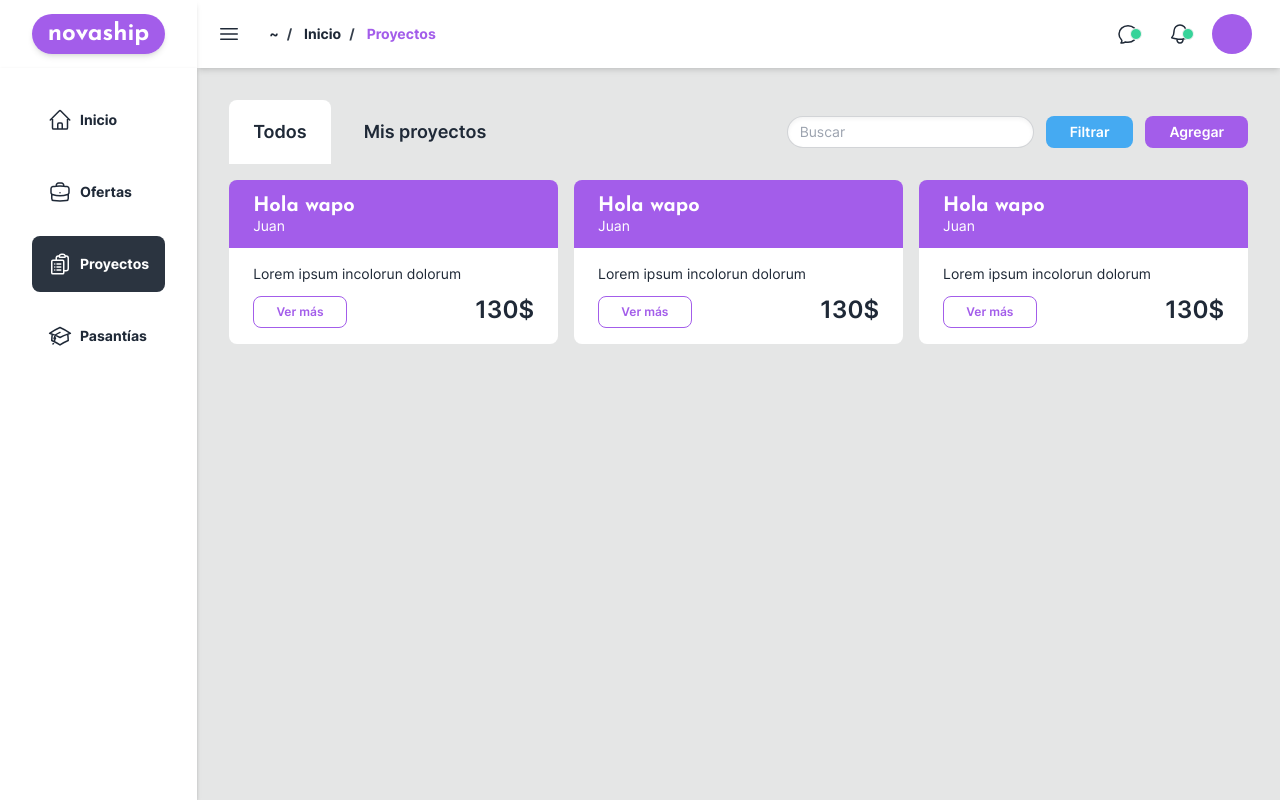
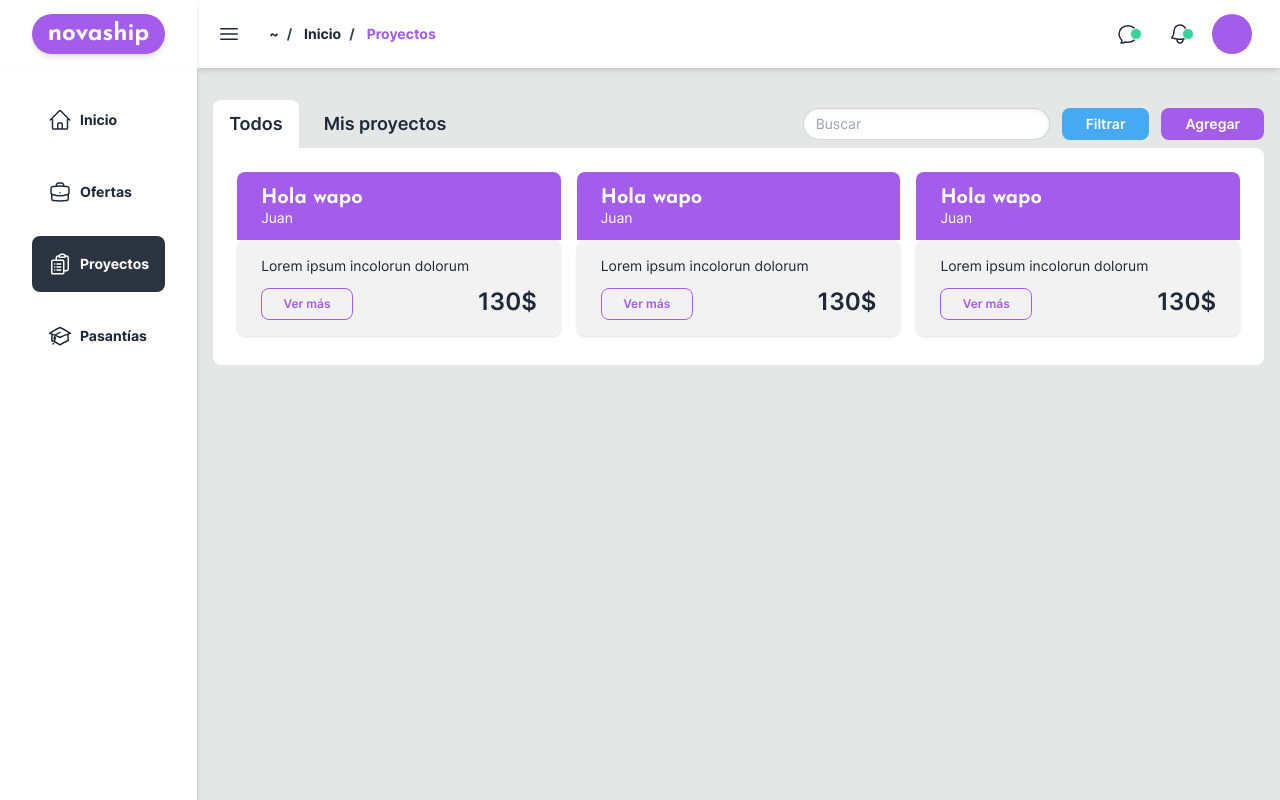
Before and after one commit to esteban-florez/novaship, a Next.js app: page /projects in a window 1280 px wide. Built offline with nearby package versions, Linux system fonts and the light colour scheme; no server answers.

Commit message:
Cambios en detalles de proyecto

```diff
--- a/app/(main)/projects-details/page.tsx
+++ b/app/(main)/projects-details/page.tsx
@@ -18,7 +18,7 @@ export default function ProjectsPage() {
           <Archive />
         </div>
         <div className="hidden gap-4 lg:col-span-3 lg:flex lg:flex-col">
-          <div className="flex h-80 flex-col gap-2 rounded-lg bg-neutral-300 p-5" />
+          <div className="flex h-72 flex-col gap-2 rounded-lg bg-neutral-300 p-5" />
           <TeamGroup />
         </div>
       </div>
--- a/app/(main)/projects/page.tsx
+++ b/app/(main)/projects/page.tsx
@@ -9,9 +9,9 @@ export const metadata: Metadata = {
 export default function ProjectsPage() {
   return (
     <>
-      <div className="mb-4 px-8">
+      <div className="px-4">
         <Filter />
-        <div className="mx-auto my-4 w-full columns-1 gap-4 md:columns-2 lg:columns-3">
+        <div className="mx-auto -mt-4 mb-2 w-full columns-1 gap-4 rounded-lg md:columns-2 lg:columns-3 xl:rounded-tl-none xl:bg-white xl:p-6">
           <Project />
         </div>
       </div>
--- a/components/FilterButtons.tsx
+++ b/components/FilterButtons.tsx
@@ -7,11 +7,11 @@ type NavButtonProps = React.PropsWithChildren<{
 }>
 
 export function NavButton({ children, isActive = false }: NavButtonProps) {
-  const activeClasses = 'btn-active bg-white border-none rounded-b-none hover:bg-zinc-400'
+  const activeClasses = 'btn-active bg-white border-none hover:bg-zinc-400'
   const inactiveClasses = 'hover:btn-active btn-ghost hover:'
 
   return (
-    <button className={`${isActive ? activeClasses : inactiveClasses} btn-md btn text-sm font-semibold normal-case sm:btn-lg sm:text-lg`}>
+    <button className={`${isActive ? activeClasses : inactiveClasses} btn-md btn rounded-b-none text-sm font-semibold normal-case sm:text-lg`}>
       {children}
     </button>
   )
--- a/components/offers/Carrousel.tsx
+++ b/components/offers/Carrousel.tsx
@@ -38,7 +38,7 @@ export default function Carrousel() {
           {/* eslint-disable-next-line @next/next/no-img-element */}
           <img src="https://images.pexels.com/photos/3184465/pexels-photo-3184465.jpeg?auto=compress&cs=tinysrgb&w=1260&h=750&dpr=1" alt="Imagen de fondo carrusel" className="absolute right-0 top-0 h-full w-full object-cover" />
           <div className="relative z-10 h-full w-full px-6 py-8 backdrop-blur-sm backdrop-brightness-50 sm:px-12">
-            <div className="absolute left-0 top-0 -z-10 h-full w-full rounded-tr-[15rem] bg-neutral-800 sm:rounded-tr-none lg:w-7/12 lg:rounded-br-full" />
+            <div className="absolute left-0 top-0 -z-10 h-full w-full rounded-tr-[15rem] bg-neutral-800 md:rounded-br-full md:rounded-tr-none lg:w-7/12" />
             <div className="w-full flex-row">
               <Header title={jobs.title} jobs={jobs.categories} />
               <Content description={jobs.description} />
--- a/components/offers/Carrousel/FilterButtons.tsx
+++ b/components/offers/Carrousel/FilterButtons.tsx
@@ -14,11 +14,11 @@ interface Props {
 }
 
 function Btn({ content, isActive = false }: Props) {
-  const activeClasses = 'btn-active bg-white border-none rounded-b-none hover:bg-zinc-400'
+  const activeClasses = 'btn-active bg-white border-none hover:bg-zinc-400'
   const inactiveClasses = 'hover:btn-active btn-ghost hover:'
 
   return (
-    <button className={`${isActive ? activeClasses : inactiveClasses} btn-ghost btn-sm btn text-sm font-semibold sm:btn-md sm:text-lg`}>
+    <button className={`${isActive ? activeClasses : inactiveClasses} btn-md btn rounded-b-none text-sm font-semibold sm:text-lg`}>
       {content}
     </button>
   )
--- a/components/offers/Carrousel/Footer.tsx
+++ b/components/offers/Carrousel/Footer.tsx
@@ -7,7 +7,7 @@ interface Props {
 
 export default function Footer({ owner, ubication }: Props) {
   return (
-    <footer className="mt-4 flex flex-col justify-between gap-2 sm:flex-row md:w-11/12 lg:w-2/5 lg:gap-8">
+    <footer className="mt-4 flex flex-col justify-between gap-2 sm:flex-row md:w-5/6 lg:w-2/5 lg:gap-8">
       <div className="order-1 flex flex-row items-center justify-start gap-2 rounded-lg lg:order-none">
         <div className="placeholder avatar">
           <div className="h-8 w-8 rounded-full bg-white text-neutral-content lg:h-10 lg:w-10">
--- a/components/projects-details/Archive.tsx
+++ b/components/projects-details/Archive.tsx
@@ -1,13 +1,20 @@
+import { EyeIcon } from '@heroicons/react/24/outline'
+
 function Doc() {
   return (
     <>
-      <div className="rounded-xl bg-base-300 px-6 py-3">
+      <div className="flex flex-col items-center justify-between rounded-lg border border-solid border-gray-400 p-3 md:flex-row">
         <div className="flex flex-col">
-          <h3 className="font-title text-lg font-bold sm:text-xl">Archivo importante.doc</h3>
-          <div className="flex flex-row items-center gap-1">
+          <h3 className="font-title text-base font-bold sm:text-lg">Archivo importante.doc</h3>
+          <div className="flex flex-row gap-1">
             <div className="h-4 w-4 rounded-full bg-success" />
             <p className="line-clamp-6 text-sm">Myriam Yaqueno</p>
           </div>
+        </div>
+        <div className="flex flex-row gap-2">
+          <button>
+            <EyeIcon className="h-6 w-6" />
+          </button>
         </div>
       </div>
     </>
@@ -17,22 +24,12 @@ function Doc() {
 export default function Archive() {
   return (
     <>
-      <div className="flex flex-col gap-2 rounded-lg rounded-tl-none bg-white p-6 shadow">
+      <div className="flex flex-col rounded-lg rounded-tl-none bg-white p-6 shadow">
         <h3 className="font-title text-lg font-bold sm:text-xl">
           Viernes / 30-06-2023
         </h3>
         <div className="flex flex-row gap-4">
-          <div className="ml-1 w-1 rounded-sm bg-black" />
-          <div className="flex w-full flex-col gap-2 py-3">
-            <Doc />
-            <Doc />
-          </div>
-        </div>
-        <h3 className="font-title text-lg font-bold sm:text-xl">
-          Miércoles / 28-06-2023
-        </h3>
-        <div className="flex flex-row gap-4">
-          <div className="ml-1 w-1 rounded-sm bg-black" />
+          <div className="ml-1 w-1 rounded-sm bg-accent" />
           <div className="flex w-full flex-col gap-2 py-3">
             <Doc />
             <Doc />
--- a/components/projects/Card.tsx
+++ b/components/projects/Card.tsx
@@ -9,16 +9,17 @@ interface Props {
 export default function Header({ title, categories, owner, ubication, description }: Props) {
   return (
     <>
+      <div className="container">
         <header className="rounded-t-lg bg-primary px-6 py-3">
           <div className="flex flex-col">
             <h3 className="font-title text-lg font-bold text-white sm:text-xl">{title}</h3>
             <h5 className="-mt-1 line-clamp-6 text-sm text-white">{owner}</h5>
           </div>
         </header>
-      <div className="rounded-b-lg bg-white px-6 py-4">
+        <div className="rounded-lg bg-base-200 px-6 py-4 shadow">
           <p className="line-clamp-6 pb-3 text-sm">{description}</p>
-        <div className="flex w-full flex-row items-center justify-between gap-2 sm:flex-row">
-          <button className="btn-primary btn-outline btn-sm btn w-full text-xs md:w-2/6">
+          <div className="flex w-full flex-row items-center justify-between gap-2">
+            <button className="btn-primary btn-outline btn-sm btn w-2/6 text-xs">
               Ver más
             </button>
             <h4 className="-mt-1 text-2xl font-semibold">
@@ -26,6 +27,7 @@ export default function Header({ title, categories, owner, ubication, descriptio
             </h4>
           </div>
         </div>
+      </div>
     </>
   )
 }
--- a/components/projects/Project.tsx
+++ b/components/projects/Project.tsx
@@ -3,14 +3,10 @@ import Card from './Card'
 export default function Project() {
   return (
     <>
-      <section className="mb-4 rounded-xl bg-base-300">
-        <div className="relative flex w-full rounded-xl">
-          <div className="w-full flex-col">
-            <Card title="Hola wapo" categories={['OLASASA', 'OLASSA']} owner="Juan" ubication="Los Cocos" description="Lorem ipsum incolorun dolorum" />
-            <Card title="Hola wapo" categories={['OLASASA', 'OLASSA']} owner="Juan" ubication="Los Cocos" description="Lorem ipsum incolorun dolorum" />
-            <Card title="Hola wapo" categories={['OLASASA', 'OLASSA']} owner="Juan" ubication="Los Cocos" description="Lorem ipsum incolorun dolorum" />
-          </div>
-        </div>
+      <section className="mb-4 flex w-full flex-col">
+        <Card title="Hola wapo" categories={['OLASASA', 'OLASSA']} owner="Juan" ubication="Los Cocos" description="Lorem ipsum incolorun dolorum" />
+        <Card title="Hola wapo" categories={['OLASASA', 'OLASSA']} owner="Juan" ubication="Los Cocos" description="Lorem ipsum incolorun dolorum" />
+        <Card title="Hola wapo" categories={['OLASASA', 'OLASSA']} owner="Juan" ubication="Los Cocos" description="Lorem ipsum incolorun dolorum" />
       </section>
     </>
   )
```
Lines whose indentation alone changed are shown as unchanged.
